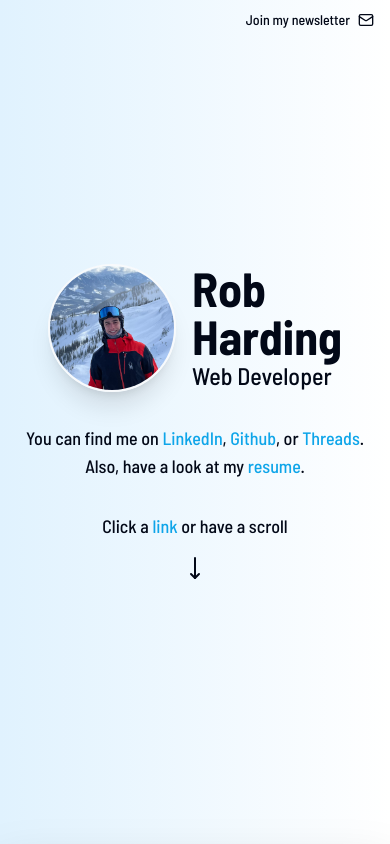
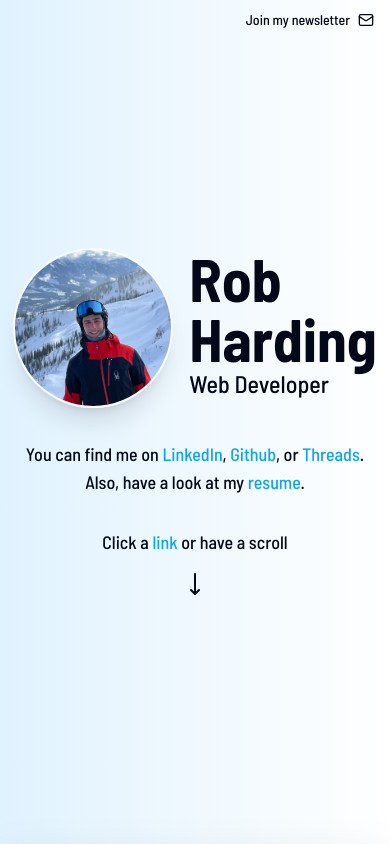
Before and after one commit to robharding/Portfolio2, a Next.js app: page / in a window 390 px wide. Shown: the top 844 px of the page. Built offline with nearby package versions, Linux system fonts and the light colour scheme.

Commit message:
More styling!

```diff
--- a/src/app/page.tsx
+++ b/src/app/page.tsx
@@ -19,7 +19,7 @@ export default async function Home() {
         </Link>
         <div className="m-auto">
           <div className="flex gap-4 sm:gap-8 justify-center">
-            <Avatar className="relative aspect-square h-[8rem] w-[8rem] sm:h-[12rem] sm:w-[12rem] shadow-xl border-2 border-slate-50">
+            <Avatar className="relative aspect-square h-[10rem] w-[10rem] sm:h-[12rem] sm:w-[12rem] shadow-xl border-2 border-slate-50">
               <Image
                 src={profilePic}
                 alt="Profile"
@@ -29,7 +29,7 @@ export default async function Home() {
               />
             </Avatar>
             <div>
-              <h1 className="text-5xl sm:text-7xl font-bold">
+              <h1 className="text-6xl sm:text-7xl font-bold">
                 Rob
                 <br />
                 Harding
```
